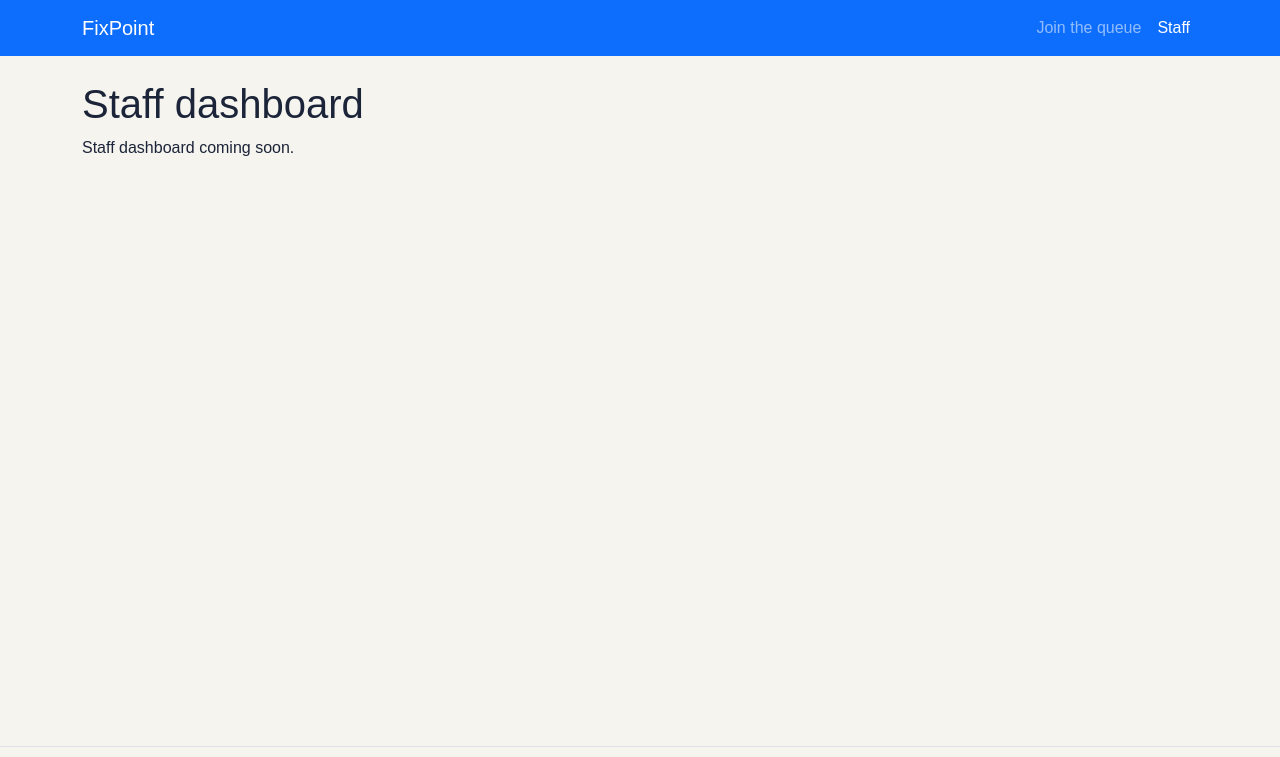
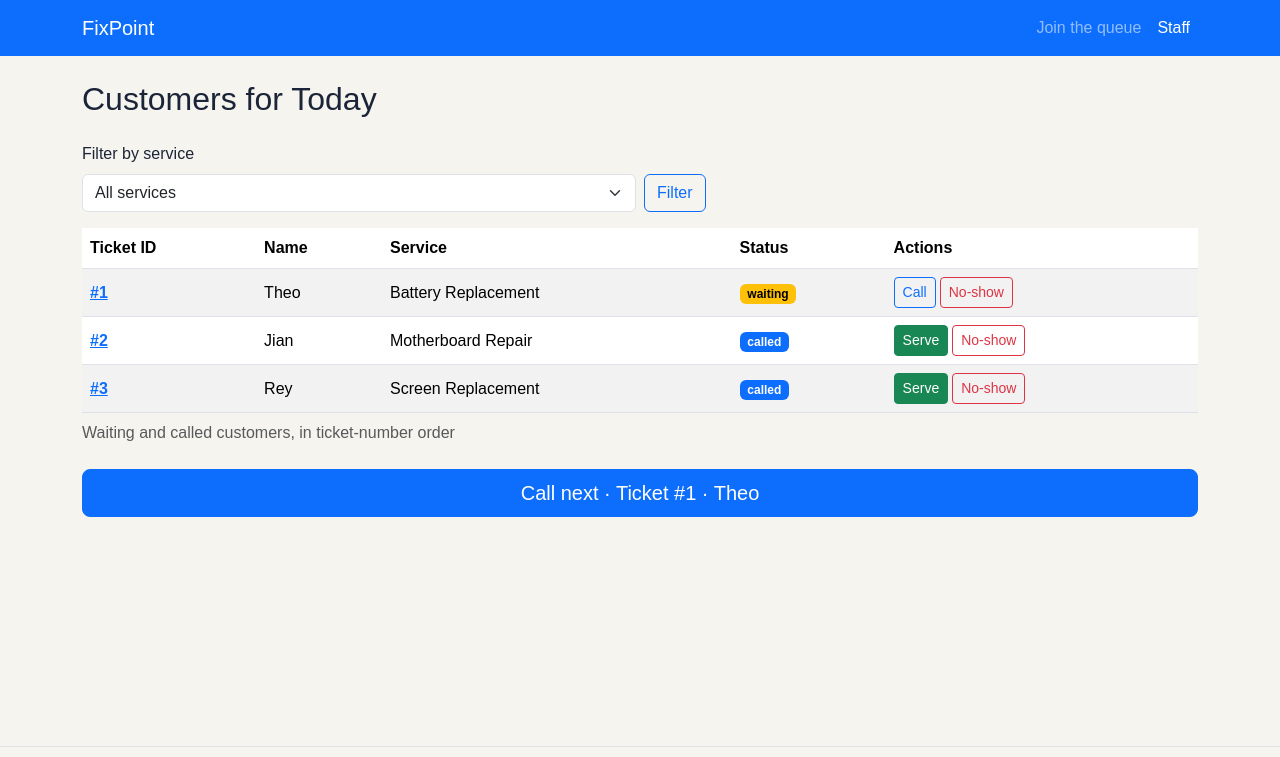
Before and after one commit to Pintakasi/CCC181, a Flask app: page /staff in a window 1280 px wide. Shown: the top 757 px of the page. Run offline with Flask 3, Linux system fonts and the light colour scheme.

Commit message:
All checked the checklist of Part 7: Staff dashboard (#1)

```diff
--- a/my-app/app.py
+++ b/my-app/app.py
@@ -23,12 +23,12 @@ SERVICES = [
     {"id": 9, "name": "Motherboard Repair"},
 ]
 
-# Each ticket: number, contact, service_id, status
+# Each ticket: number, name, contact, service_id, status
 # status is one of: waiting, called, served, no-show
 TICKETS = [
-    {"number": 1, "contact": "09099143656", "service_id": 2, "status": "waiting"},
-    {"number": 2, "contact": "09353660678", "service_id": 9, "status": "called"},
-    {"number": 3, "contact": "09353560634", "service_id": 1, "status": "called"},
+    {"number": 1, "name": "Theo", "contact": "09099143656", "service_id": 2, "status": "waiting"},
+    {"number": 2, "name": "Jian", "contact": "09353660678", "service_id": 9, "status": "called"},
+    {"number": 3, "name": "Rey", "contact": "09353560634", "service_id": 1, "status": "called"},
 ]
 
 
@@ -83,10 +83,13 @@ def join_form():
 @app.post("/join")
 def join():
     form = request.form
+    name = form.get("name", "").strip()
     contact = form.get("contact", "")
     service_id = form.get("service_id", type=int)
 
     errors = {}
+    if not name:
+        errors["name"] = "Enter your name."
     if not (
         len(contact) == 11
         and contact.startswith("09")
@@ -109,6 +112,7 @@ def join():
     number = max((ticket["number"] for ticket in TICKETS), default=0) + 1
     TICKETS.append({
         "number": number,
+        "name": name,
         "contact": contact,
         "service_id": service_id,
         "status": "waiting",
@@ -116,6 +120,49 @@ def join():
     flash(f"You joined the queue. Your ticket is #{number}.", "success")
     return redirect(url_for("ticket", ticket_id=number))
 
-@app.route("/staff")
+@app.get("/staff")
 def staff_dashboard():
-    return render_template("staff.html")
+    service_id = request.args.get("service_id", type=int)
+    service_ids = {service["id"] for service in SERVICES}
+    if service_id is not None and service_id not in service_ids:
+        abort(404)
+
+    queue = sorted(
+        (ticket for ticket in TICKETS if ticket["status"] in ("waiting", "called")),
+        key=lambda ticket: ticket["number"],
+    )
+    if service_id is not None:
+        queue = [ticket for ticket in queue if ticket["service_id"] == service_id]
+
+    waiting_by_service = {
+        service["id"]: sum(
+            ticket["service_id"] == service["id"] and ticket["status"] == "waiting"
+            for ticket in TICKETS
+        )
+        for service in SERVICES
+    }
+    names = {service["id"]: service["name"] for service in SERVICES}
+    next_ticket = next((ticket for ticket in queue if ticket["status"] == "waiting"), None)
+    return render_template(
+        "staff.html",
+        queue=queue,
+        services=SERVICES,
+        names=names,
+        selected=service_id,
+        next_ticket=next_ticket,
+        waiting_by_service=waiting_by_service,
+    )
+
+
+@app.post("/staff/tickets/<int:ticket_id>/<action>")
+def staff_action(ticket_id, action):
+    new_status = {"call": "called", "serve": "served", "no-show": "no-show"}.get(action)
+    ticket_data = next((ticket for ticket in TICKETS if ticket["number"] == ticket_id), None)
+    if ticket_data is None or new_status is None:
+        abort(404)
+
+    ticket_data["status"] = new_status
+    flash(f"Ticket #{ticket_id} marked {new_status}.", "info")
+    service_id = request.form.get("service_id", type=int)
+    redirect_args = {"service_id": service_id} if service_id is not None else {}
+    return redirect(url_for("staff_dashboard", **redirect_args))
--- a/my-app/static/css/style.css
+++ b/my-app/static/css/style.css
@@ -32,6 +32,10 @@ main {
 
 h2 { color: var(--teal); }
 
+.staff-queue-table {
+  min-width: 700px;
+}
+
 .queue-position-circle {
   width: min(12rem, 60vw);
   aspect-ratio: 1;
--- a/my-app/templates/staff.html
+++ b/my-app/templates/staff.html
@@ -3,6 +3,106 @@
 {% block title %}Staff · FixPoint{% endblock %}
 
 {% block content %}
-  <h1>Staff dashboard</h1>
-  <p>Staff dashboard coming soon.</p>
+  <h1 class="h2 mb-4">Customers for Today</h1>
+
+  <form method="get" action="{{ url_for('staff_dashboard') }}" class="row g-2 align-items-end mb-3">
+    <div class="col-12 col-sm-8 col-md-6">
+      <label for="service_id" class="form-label">Filter by service</label>
+      <select id="service_id" name="service_id" class="form-select">
+        <option value="">All services</option>
+        {% for service in services %}
+          <option value="{{ service.id }}"
+            {% if selected == service.id %}selected{% endif %}>{{ service.name }}</option>
+        {% endfor %}
+      </select>
+    </div>
+    <div class="col-auto">
+      <button type="submit" class="btn btn-outline-primary">Filter</button>
+    </div>
+  </form>
+
+  {% if queue %}
+    <div class="table-responsive">
+      <table class="table table-striped table-hover align-middle staff-queue-table">
+        <caption>Waiting and called customers, in ticket-number order</caption>
+        <thead>
+          <tr>
+            <th scope="col">Ticket ID</th>
+            <th scope="col">Name</th>
+            <th scope="col">Service</th>
+            <th scope="col">Status</th>
+            <th scope="col">Actions</th>
+          </tr>
+        </thead>
+        <tbody>
+          {% for ticket in queue %}
+            <tr>
+              <th scope="row">
+                <a href="{{ url_for('ticket', ticket_id=ticket.number) }}">#{{ ticket.number }}</a>
+              </th>
+              <td>{{ ticket.name }}</td>
+              <td>{{ names[ticket.service_id] }}</td>
+              <td>
+                <span class="badge text-bg-{% if ticket.status == 'waiting' %}warning{% else %}primary{% endif %}">
+                  {{ ticket.status }}
+                </span>
+              </td>
+              <td>
+                <div class="d-flex flex-wrap gap-1">
+                  {% if ticket.status == 'waiting' %}
+                    <form method="post"
+                          action="{{ url_for('staff_action', ticket_id=ticket.number, action='call') }}">
+                      {% if selected is not none %}
+                        <input type="hidden" name="service_id" value="{{ selected }}">
+                      {% endif %}
+                      <button type="submit" class="btn btn-sm btn-outline-primary"
+                              aria-label="Call ticket {{ ticket.number }}">Call</button>
+                    </form>
+                  {% else %}
+                    <form method="post"
+                          action="{{ url_for('staff_action', ticket_id=ticket.number, action='serve') }}">
+                      {% if selected is not none %}
+                        <input type="hidden" name="service_id" value="{{ selected }}">
+                      {% endif %}
+                      <button type="submit" class="btn btn-sm btn-success"
+                              aria-label="Mark ticket {{ ticket.number }} as served">Serve</button>
+                    </form>
+                  {% endif %}
+                  <form method="post"
+                        action="{{ url_for('staff_action', ticket_id=ticket.number, action='no-show') }}">
+                    {% if selected is not none %}
+                      <input type="hidden" name="service_id" value="{{ selected }}">
+                    {% endif %}
+                    <button type="submit" class="btn btn-sm btn-outline-danger"
+                            aria-label="Mark ticket {{ ticket.number }} as no-show">No-show</button>
+                  </form>
+                </div>
+              </td>
+            </tr>
+          {% endfor %}
+        </tbody>
+      </table>
+    </div>
+
+      {% if next_ticket %}
+    <form method="post"
+          action="{{ url_for('staff_action', ticket_id=next_ticket.number, action='call') }}"
+          class="mb-4">
+      {% if selected is not none %}
+        <input type="hidden" name="service_id" value="{{ selected }}">
+      {% endif %}
+      <button type="submit" class="btn btn-primary btn-lg w-100">
+        Call next · Ticket #{{ next_ticket.number }} · {{ next_ticket.name }}
+      </button>
+    </form>
+  {% else %}
+    <button type="button" class="btn btn-primary btn-lg w-100 mb-4" disabled>
+      No waiting tickets to call
+    </button>
+  {% endif %}
+  {% else %}
+    <div class="alert alert-light border" role="status">
+      No one is waiting or currently being called{% if selected is not none %} for this service{% endif %}.
+    </div>
+  {% endif %}
 {% endblock %}
```
Also changed, not shown: my-app/templates/join.html (+11 -0 lines), my-app/README.md.
